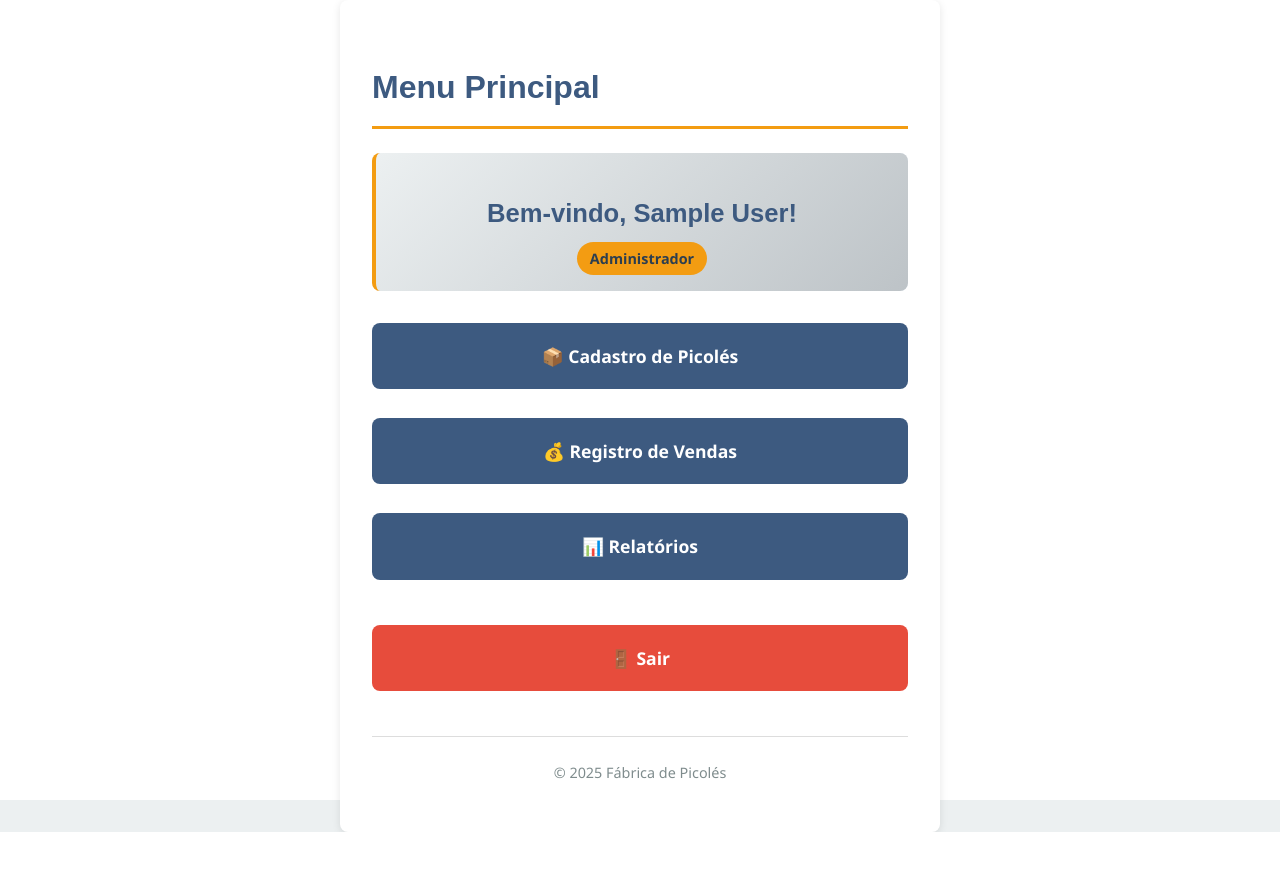
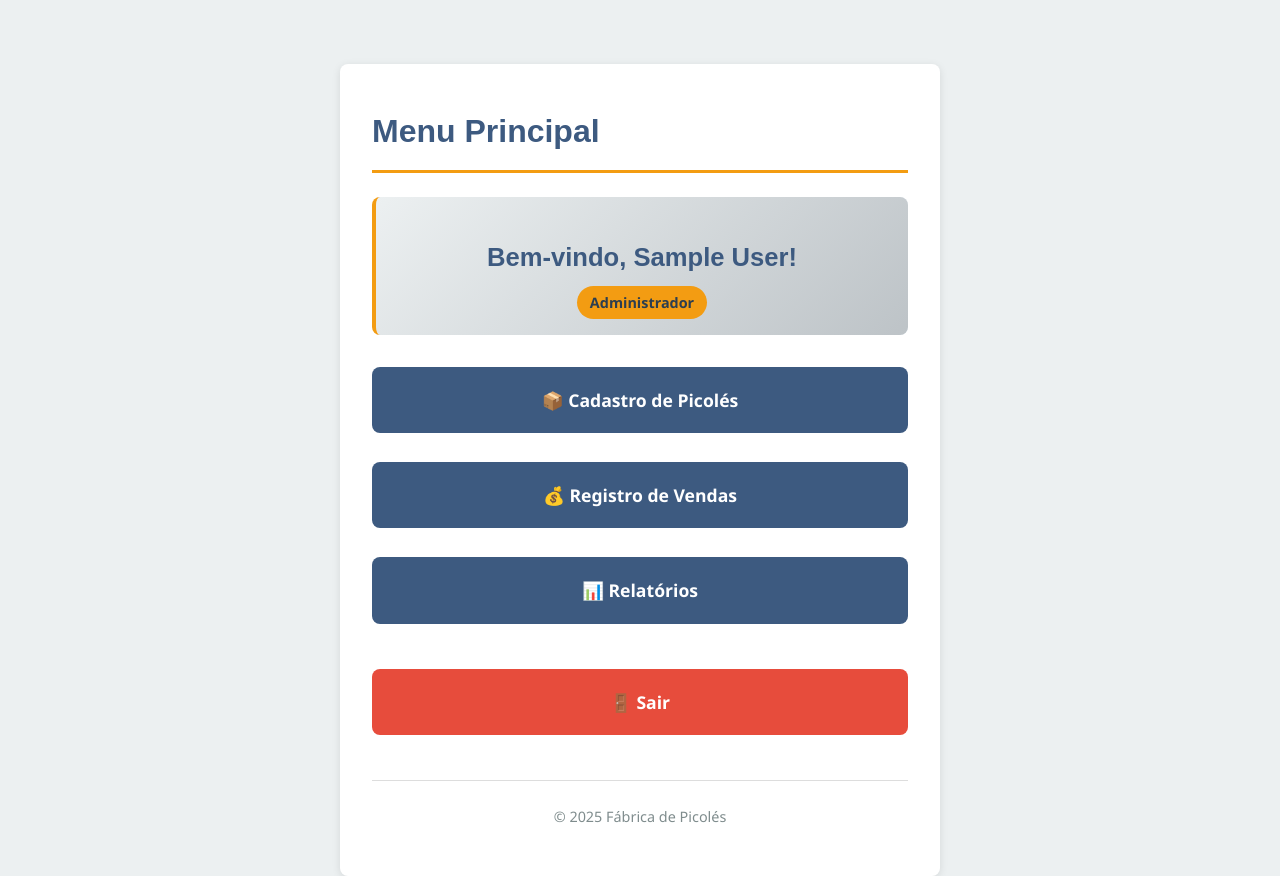
Before and after one commit to dedeusgui/sistemaPicoles, a PHP site: page /menu-principal.php in a window 1280 px wide. Before the commit the page ends 832 px from the top, so only its background shows below. Run offline with PHP 8.4, Linux system fonts and the light colour scheme; the visitor is signed in with stand-in values (Sample User, id 1).

Commit message:
melhoria no css do site

```diff
--- a/login.php
+++ b/login.php
@@ -34,7 +34,6 @@ if ($_SERVER['REQUEST_METHOD'] === 'POST') {
         if ($resultado->num_rows === 1) {
             $usuario = $resultado->fetch_assoc();
 
-            // Verificar senha (SEM hash - apenas para teste)
             if ($senha === $usuario['senha']) {
                 // Login bem-sucedido - criar sessão
                 $_SESSION['usuario_id'] = $usuario['id'];
--- a/style.css
+++ b/style.css
@@ -40,7 +40,7 @@ body {
     font-family: var(--fonte-principal);
     color: var(--cor-texto);
     line-height: 1.6;
-    background-color: var(--cor-branco);
+    background-color: var(--cor-fundo);
     min-height: 100vh;
 }
 
@@ -56,6 +56,7 @@ body {
     padding: 2rem;
     border-radius: var(--raio-borda);
     box-shadow: var(--sombra-padrao);
+    margin-top: 5%;
 }
 
 .container-grande {
@@ -83,7 +84,7 @@ h2 {
     border-bottom: 3px solid var(--cor-secundaria);
     padding-bottom: 0.8rem;
     margin-bottom: 1.5rem;
-    margin-top: 30px;
+    margin-top: 10px;
 }
 
 h3 {
```
